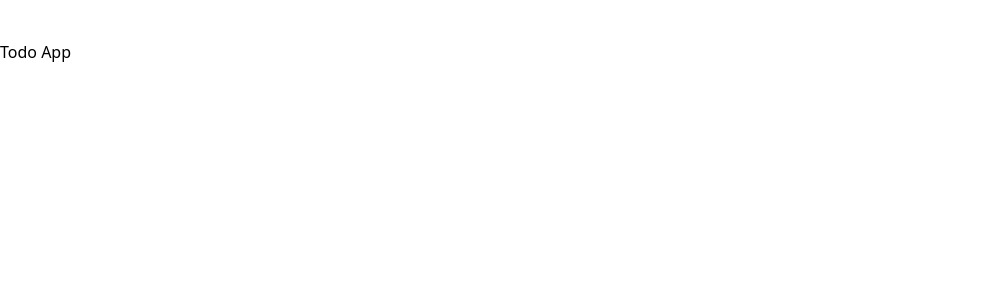
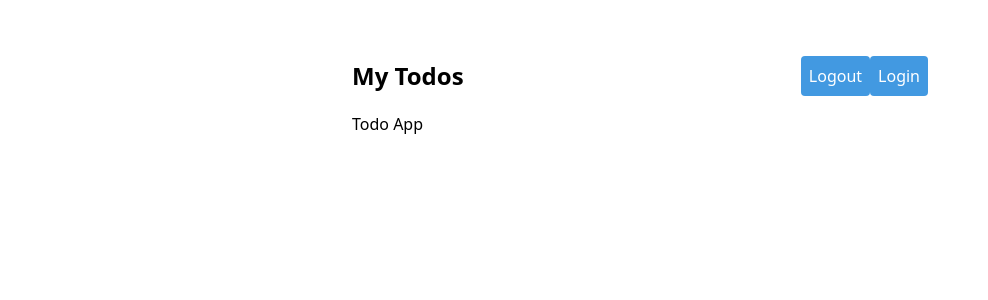
Before and after one commit to silvertechguy/jamstack-authenticated-app-nextjs-airtable-auth0, a Next.js app: page / in a window 1280 px wide. Shown: the top 300 px of the page, without its empty margins (0-988 px from the left). Built offline with nearby package versions, Linux system fonts and the light colour scheme.

Commit message:
create a navbar with tailwind css

```diff
--- /dev/null
+++ b/components/Navbar.js
@@ -0,0 +1,25 @@
+import React from "react";
+
+const Navbar = () => {
+  return (
+    <nav className="flex justify-between items-center py-4">
+      <p className="text-2xl font-bold text-grey-800">My Todos</p>
+      <div className="flex">
+        <a
+          href="/api/logout"
+          className="bg-blue-500 rounded text-white py-2 px-2 hover:bg-blue-600"
+        >
+          Logout
+        </a>
+        <a
+          href="/api/login"
+          className="bg-blue-500 rounded text-white py-2 px-2 hover:bg-blue-600"
+        >
+          Login
+        </a>
+      </div>
+    </nav>
+  );
+};
+
+export default Navbar;
--- a/pages/_app.js
+++ b/pages/_app.js
@@ -2,7 +2,7 @@ import "../styles/index.css";
 
 function MyApp({ Component, pageProps }) {
   return (
-    <div className="container mx-auto my-10">
+    <div className="container mx-auto my-10 max-w-xl">
       <Component {...pageProps} />
     </div>
   );
--- a/pages/index.js
+++ b/pages/index.js
@@ -1,12 +1,14 @@
 import Head from "next/head";
+import Navbar from "../components/Navbar";
 
 export default function Home() {
   return (
     <div>
       <Head>
-        <title>Create Next App</title>
+        <title>Authenticated TODO App</title>
         <link rel="icon" href="/favicon.ico" />
       </Head>
+      <Navbar />
       <main>
         <h1>Todo App</h1>
       </main>
```
